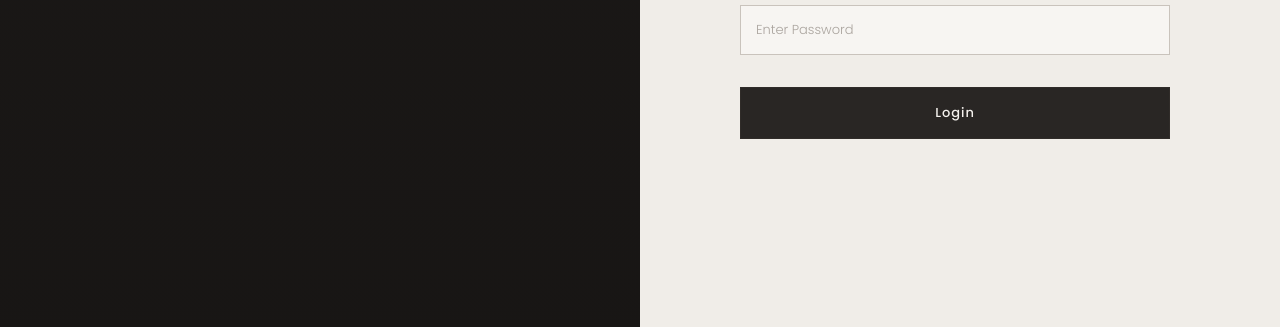
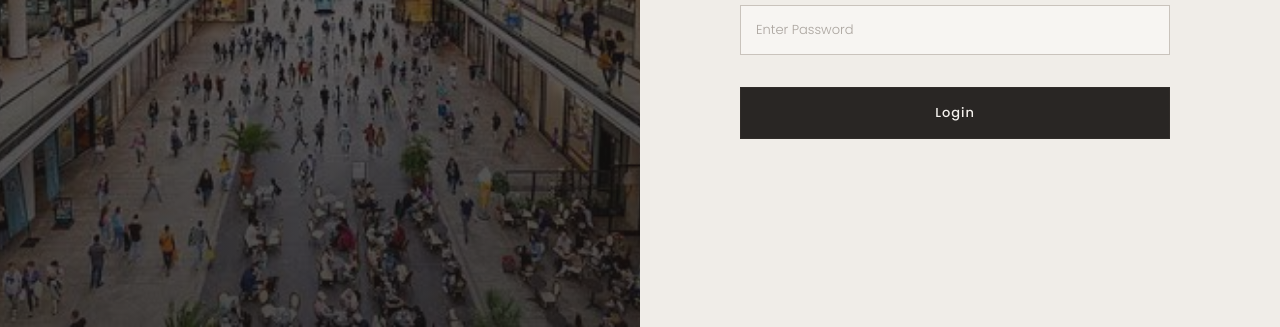
Before and after one commit to grishmakeshan2406-art/AUREL_MALL_POS_SYSTEM, a plain HTML site: page shopownerlogin.html in a window 1280 px wide. Shown: the part 473-800 px from the top of the page. Drawn offline with Linux system fonts and the light colour scheme.

Commit message:
Update login.css

```diff
--- a/login.css
+++ b/login.css
@@ -35,7 +35,7 @@ body {
             rgba(20, 18, 17, 0.55),
             rgba(20, 18, 17, 0.75)
         ),
-        url("photos/mall.jpeg");
+        url("mall.jpeg");
 
     background-size: cover;
     background-position: center;
```
